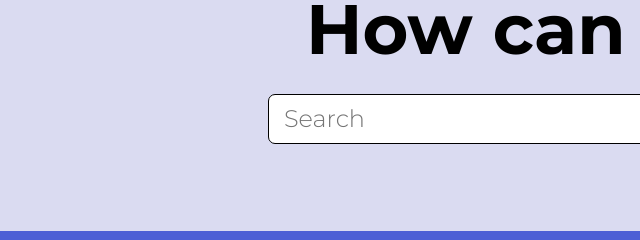
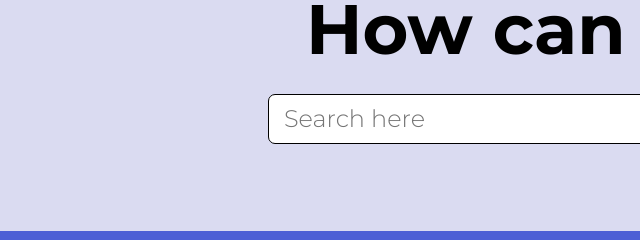
Before and after one commit to BlankCanvasTM/Abstract-Clone, a plain HTML site: page index.html in a window 1280 px wide. Shown: the part 209-449 px from the top of the page, 0-640 px from the left. Drawn offline with nearby package versions, Linux system fonts and the light colour scheme.

Commit message:
Update index.html

```diff
--- a/index.html
+++ b/index.html
@@ -82,7 +82,7 @@
 
             <div class="search-box">
 
-                <input type="text" placeholder="Search">
+                <input type="text" placeholder="Search here">
                 <span class="icon"> <ion-icon name="arrow-forward-outline"></ion-icon></span>
 
 
```
